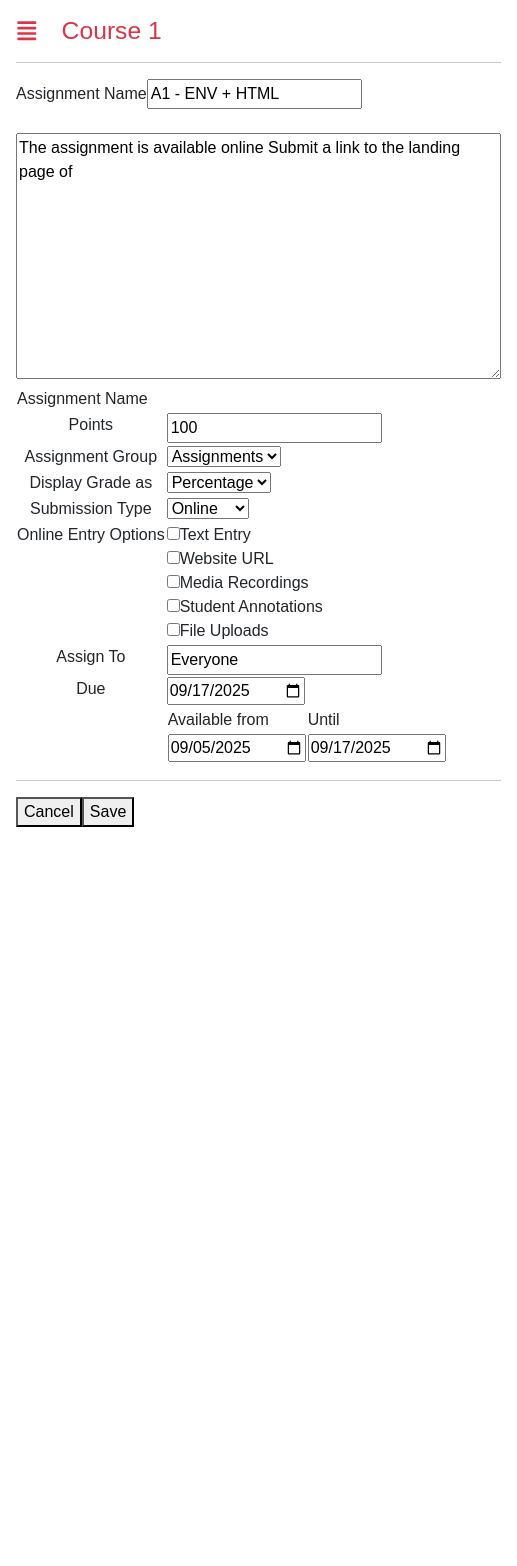
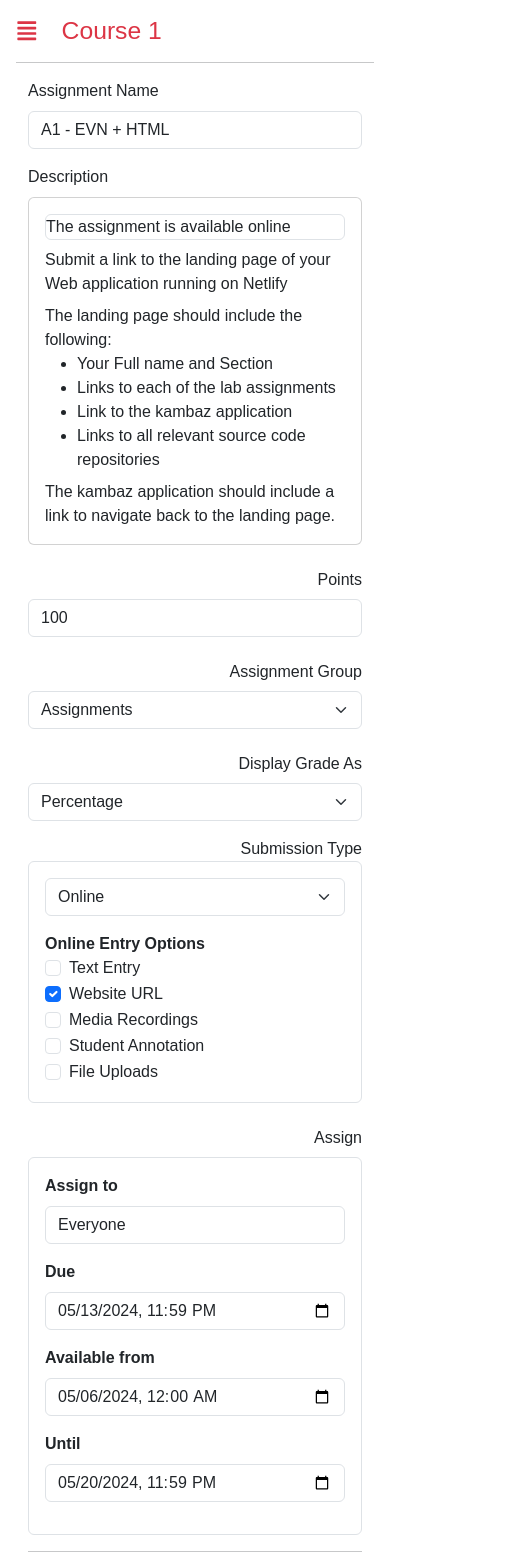
Before and after one commit to crohank/kambaz-next-js, a Next.js app: page /Courses/1/Assignments/1 in a window 390 px wide. Shown: the top 1566 px of the page, 517 px wide, since content can reach past the window. Before the commit the page ends 844 px from the top, so only its background shows below. Built offline with nearby package versions, Linux system fonts and the light colour scheme.

Commit message:
Assignment Form

```diff
--- a/app/(kambaz)/Courses/[cid]/Assignments/[aid]/page.tsx
+++ b/app/(kambaz)/Courses/[cid]/Assignments/[aid]/page.tsx
@@ -1,145 +1,256 @@
+import { ListGroup, ListGroupItem } from "react-bootstrap";
+
 export default function AssignmentEditor() {
   return (
-    <div id="wd-assignments-editor">
-      <label htmlFor="wd-name">Assignment Name</label>
-      <input id="wd-name" defaultValue="A1 - ENV + HTML" />
-      <br />
-      <br />
-      <textarea
+    <div id="wd-assignments-editor" className="container-fluid">
+      <div className="mb-3">
+        <label htmlFor="wd-name" className="form-label">
+          Assignment Name
+        </label>
+        <input
+          id="wd-name"
+          className="form-control"
+          defaultValue="A1 - EVN + HTML"
+        />
+      </div>
+
+      <div className="mb-3">
+        <label htmlFor="wd-description" className="form-label">
+          Description
+        </label>
+        <div className="card" contentEditable={true}>
+          <div className="card-body">
+            <input
               id="wd-description"
-        rows={10}
-        cols={50}
-        defaultValue="The assignment is available online Submit a link to the landing page of"
+              className="form-control border-=0 p-0"
+              type="text"
+              defaultValue="The assignment is available online"
             />
-      <br />
-      <table>
-        <tbody>
-          <tr>
-            <td>
-              <label htmlFor="wd-name">Assignment Name</label>
-            </td>
-            <td></td>
-          </tr>
-          <tr>
-            <td align="center" valign="top">
-              <label htmlFor="wd-points">Points</label>
-            </td>
-            <td>
-              <input id="wd-points" defaultValue={100} />
-            </td>
-          </tr>
-          <tr>
-            <td align="center" valign="top">
-              <label htmlFor="wd-group">Assignment Group</label>
-            </td>
-            <td>
-              <select id="wd-group">
+            <p className="card-text mt-2 mb-0">
+              Submit a link to the landing page of your Web application running
+              on Netlify
+            </p>
+            <p className="card-text mt-2 mb-0">
+              The landing page should include the following:
+            </p>
+            <ul className="mb-0">
+              <li>Your Full name and Section</li>
+              <li>Links to each of the lab assignments</li>
+              <li>Link to the kambaz application</li>
+              <li>Links to all relevant source code repositories</li>
+            </ul>
+            <p className="card-text mt-2 mb-0">
+              The kambaz application should include a link to navigate back to
+              the landing page.
+            </p>
+          </div>
+        </div>
+      </div>
+
+      <div className="row mb-3">
+        <label
+          htmlFor="wd-points"
+          className="col-sm-3 col-form-label col-form-label text-end"
+        >
+          Points
+        </label>
+        <div className="col-sm-9">
+          <input
+            id="wd-points"
+            className="form-control"
+            defaultValue="100"
+            type="number"
+          />
+        </div>
+      </div>
+
+      <div className="row mb-3">
+        <label htmlFor="wd-group" className="col-sm-3 col-form-label text-end">
+          Assignment Group
+        </label>
+        <div className="col-sm-9">
+          <select id="wd-group" className="form-select">
             <option value="Assignments">Assignments</option>
             <option value="Labs">Labs</option>
           </select>
-            </td>
-          </tr>
-          <tr>
-            <td align="center" valign="top">
-              <label htmlFor="wd-display-grade-as">Display Grade as</label>
-            </td>
-            <td>
-              <select id="wd-display-grade-as">
+        </div>
+      </div>
+
+      <div className="row mb-3">
+        <label
+          htmlFor="wd-display-grade-as"
+          className="col-sm-3 col-form-label text-end"
+        >
+          Display Grade As
+        </label>
+        <div className="col-sm-9">
+          <select id="wd-display-grade-as" className="form-select">
             <option value="Percentage">Percentage</option>
             <option value="GPA">GPA</option>
           </select>
-            </td>
-          </tr>
-          <tr>
-            <td align="center" valign="top">
-              <label htmlFor="wd-submission-type">Submission Type</label>
-            </td>
-            <td>
-              <select id="wd-submission-type">
+        </div>
+      </div>
+
+      <div className="row mb-3">
+        <label
+          htmlFor="wd-submission-type"
+          className="col-sm-3 col-form-lable text-end"
+        >
+          Submission Type
+        </label>
+        <div className="col-sm-9">
+          <div className="border rounded p-3">
+            <select id="wd-submission-type" className="form-select mb-3">
               <option value="Online">Online</option>
               <option value="Physical">Physical</option>
             </select>
-            </td>
-          </tr>
-          <tr>
-            <td align="center" valign="top">
-              <label htmlFor="wd-text-entry">Online Entry Options</label>
-            </td>
-            <td>
-              <input id="wd-text-entry" type="checkbox" />
-              <label htmlFor="wd-text-entry">Text Entry</label>
-              <br />
-              <input id="wd-website-url" type="checkbox" />
-              <label htmlFor="wd-website-url">Website URL</label>
-              <br />
-              <input id="wd-media-recordings" type="checkbox" />
-              <label htmlFor="wd-media-recordings">Media Recordings</label>
-              <br />
-              <input id="wd-student-annotation" type="checkbox" />
-              <label htmlFor="wd-student-annotation">Student Annotations</label>
-              <br />
-              <input id="wd-file-upload" type="checkbox" />
-              <label htmlFor="wd-file-upload">File Uploads</label>
-            </td>
-          </tr>
-          <tr>
-            <td align="center" valign="top">
-              <label htmlFor="wd-assign-to">Assign To</label>
-            </td>
-            <td>
-              <input id="wd-assign-to" defaultValue="Everyone" />
-            </td>
-          </tr>
-          <tr>
-            <td align="center" valign="top">
-              <label htmlFor="wd-due-date">Due</label>
-            </td>
-            <td>
-              <input type="date" id="wd-due-date" defaultValue="2025-09-17" />
-            </td>
-          </tr>
-          <tr>
-            <td align="center" valign="top"></td>
-            <td>
-              <table>
-                <tbody>
-                  <tr>
-                    <td>
-                      <label htmlFor="wd-available-from">Available from</label>
-                    </td>
-                    <td>
-                      <label htmlFor="wd-available-until">Until</label>
-                    </td>
-                  </tr>
-                  <tr>
-                    <td>
+
+            <div>
+              <label className="form-lable fw-bold">Online Entry Options</label>
+              <div className="form-check">
                 <input
-                        type="date"
+                  className="form-check-input"
+                  type="checkbox"
+                  id="wd-text-entry"
+                />
+                <label className="form-check-label" htmlFor="wd-text-entry">
+                  Text Entry
+                </label>
+              </div>
+
+              <div className="form-check">
+                <input
+                  className="form-check-input"
+                  type="checkbox"
+                  id="wd-website-url"
+                  defaultChecked
+                />
+                <label className="form-check-label" htmlFor="wd-website-url">
+                  Website URL
+                </label>
+              </div>
+
+              <div className="form-check">
+                <input
+                  className="form-check-input"
+                  type="checkbox"
+                  id="wd-media-recordings"
+                />
+                <label
+                  className="form-check-label"
+                  htmlFor="wd-media-recordings"
+                >
+                  Media Recordings
+                </label>
+              </div>
+              <div className="form-check">
+                <input
+                  className="form-check-input"
+                  type="checkbox"
+                  id="wd-student-annotation"
+                />
+                <label
+                  className="form-check-label"
+                  htmlFor="wd-student-annotation"
+                >
+                  Student Annotation
+                </label>
+              </div>
+              <div className="form-check">
+                <input
+                  className="form-check-input"
+                  type="checkbox"
+                  id="wd-file-upload"
+                />
+                <label className="form-check-label" htmlFor="wd-file-upload">
+                  File Uploads
+                </label>
+              </div>
+            </div>
+          </div>
+        </div>
+      </div>
+
+      <div className="row mb-3">
+        <label
+          htmlFor="wd-assign-to"
+          className="col-sm-3 col-form-label text-end"
+        >
+          Assign
+        </label>
+        <div className="col-sm-9">
+          <div className="border rounded p-3">
+            <label htmlFor="wd-assign-to" className="form-label fw-bold">
+              Assign to
+            </label>
+            <input
+              id="wd-assign-to"
+              className="form-control mb-3"
+              defaultValue="Everyone"
+            />
+
+            <label htmlFor="wd-due-date" className="form-label fw-bold">
+              Due
+            </label>
+            <input
+              type="datetime-local"
+              id="wd-due-date"
+              className="form-control mb-3"
+              defaultValue="2024-05-13T23:59"
+            />
+
+            <div className="row">
+              <div className="col-md-6 mb-3">
+                <label
+                  htmlFor="wd-available-from"
+                  className="form-label fw-bold"
+                >
+                  Available from
+                </label>
+                <input
+                  type="datetime-local"
                   id="wd-available-from"
-                        defaultValue="2025-09-05"
+                  className="form-control"
+                  defaultValue="2024-05-06T00:00"
                 />
-                    </td>
-                    <td>
+              </div>
+
+              <div className="col-md-6 mb-3">
+                <label
+                  htmlFor="wd-available-until"
+                  className="form-label fw-bold"
+                >
+                  Until
+                </label>
                 <input
-                        type="date"
+                  type="datetime-local"
                   id="wd-available-until"
-                        defaultValue="2025-09-17"
+                  className="form-control"
+                  defaultValue="2024-05-20T23:59"
                 />
-                    </td>
-                  </tr>
-                </tbody>
-              </table>
-            </td>
-          </tr>
-        </tbody>
-      </table>
+              </div>
+            </div>
+          </div>
+        </div>
+      </div>
       <hr />
-      <button type="button" id="wd-assignment-cancel">
+
+      <div className="d-flex justify-content-end gap-2">
+        <button
+          type="button"
+          id="wd-assignment-cancel"
+          className="btn btn-secondary"
+        >
           Cancel
         </button>
-      <button type="button" id="wd-assignment-Save">
+        <button
+          type="button"
+          id="wd-assignment-Save"
+          className="btn btn-danger"
+        >
           Save
         </button>
       </div>
+    </div>
   );
 }
--- a/app/(kambaz)/Courses/[cid]/Modules/page.tsx
+++ b/app/(kambaz)/Courses/[cid]/Modules/page.tsx
@@ -3,7 +3,6 @@ import ModulesControls from "./ModulesControls";
 import { BsGripVertical } from "react-icons/bs";
 import LessonControlButtons from "./LessonControlButtons";
 import "bootstrap/dist/css/bootstrap.min.css";
-import { FaPlus } from "react-icons/fa6";
 import ModuleControlButtons from "./ModuleControlButtons";
 
 export default function Modules() {
--- a/app/(kambaz)/Courses/[cid]/Navigation.tsx
+++ b/app/(kambaz)/Courses/[cid]/Navigation.tsx
@@ -7,7 +7,7 @@ export default function CourseNavigation() {
   const pathname = usePathname();
 
   return (
-    <div id="wd-courses-navigation" className="list-group fs-5 rounded-0">
+    <div id="wd-courses-navigation" className="list-group fs-5 rounded-0 me-3">
       <Link
         href="/Courses/1234/Home"
         id="wd-course-home-link"
```
Also changed, not shown: app/(kambaz)/Courses/[cid]/Assignments/page.tsx (+98 -12 lines), app/(kambaz)/Courses/[cid]/Modules/ModulesControls.tsx (+6 -16 lines), app/(kambaz)/Navigation.tsx (+4 -4 lines). Lines whose indentation alone changed are shown as unchanged.
